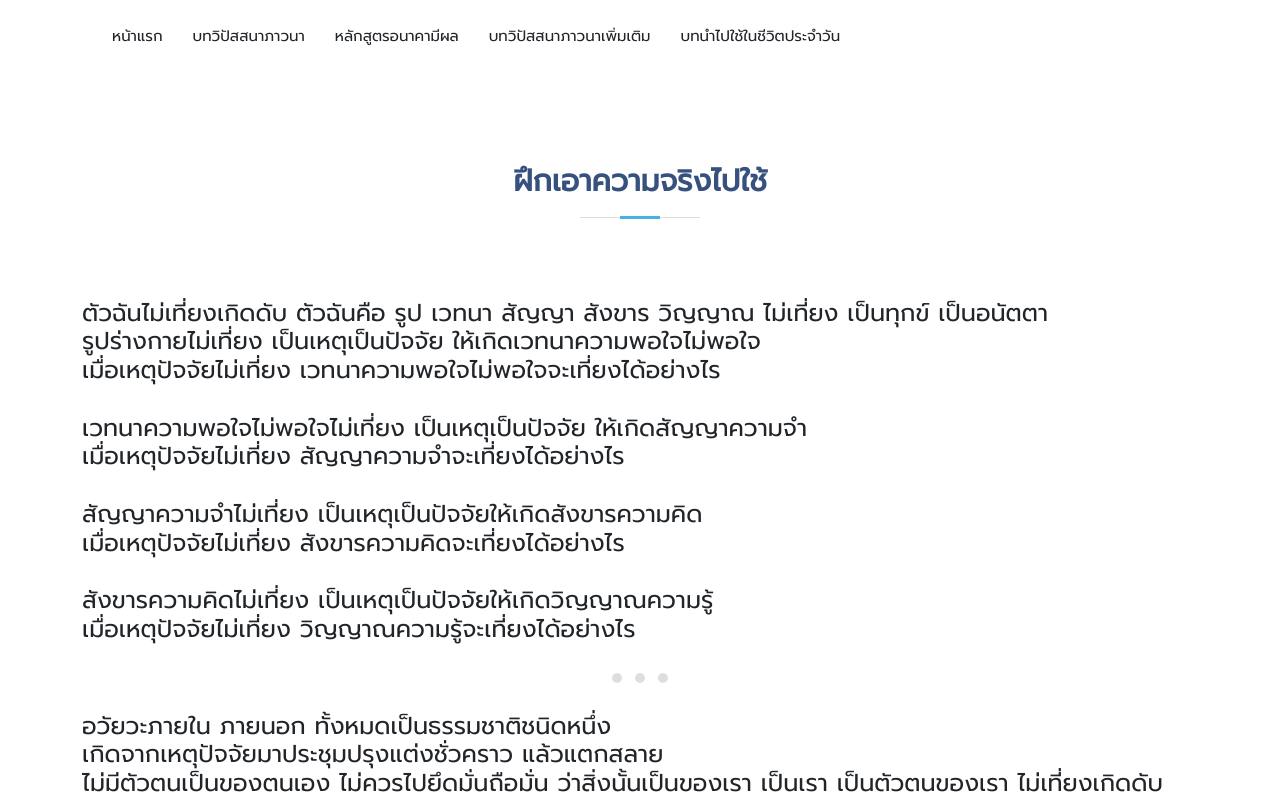
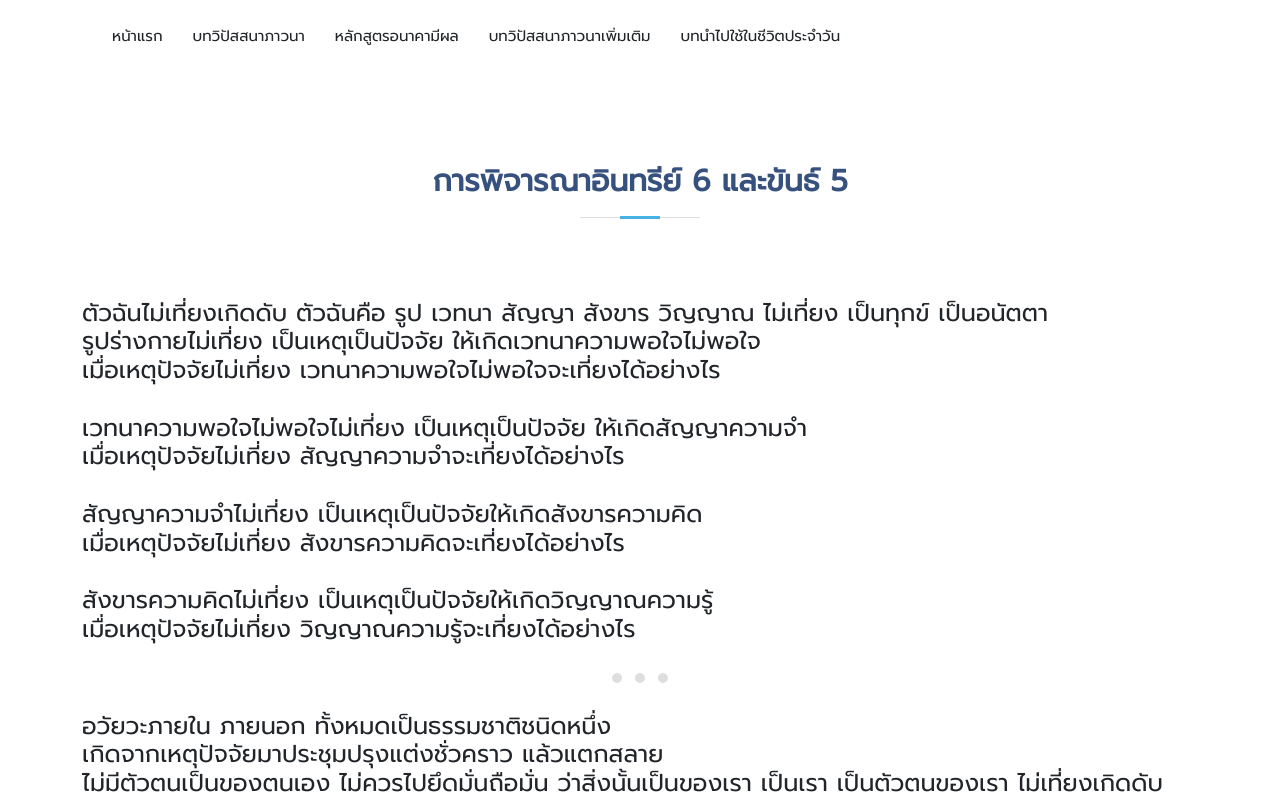
Before and after one commit to openmymai/lifelearning, a Next.js app: page /primary/lesson0105 in a window 1280 px wide. Shown: the top 800 px of the page. Built offline with nearby package versions, Linux system fonts and the light colour scheme; a web font is replaced by a local one.

Commit message:
Update Lesson0105

```diff
--- a/pages/primary/lesson0105.js
+++ b/pages/primary/lesson0105.js
@@ -6,7 +6,7 @@ const Lesson0105 = () => {
       <section id="hero2" className="d-flex">
         <div className="container" data-aos="fade-up">
           <div className="section-title">
-            <h2>ฝึกเอาความจริงไปใช้</h2>
+            <h2>การพิจารณาอินทรีย์ 6 และขันธ์ 5</h2>
           </div>
             <h4>
             ตัวฉันไม่เที่ยงเกิดดับ ตัวฉันคือ รูป เวทนา สัญญา สังขาร วิญญาณ ไม่เที่ยง เป็นทุกข์ เป็นอนัตตา<br />
```
